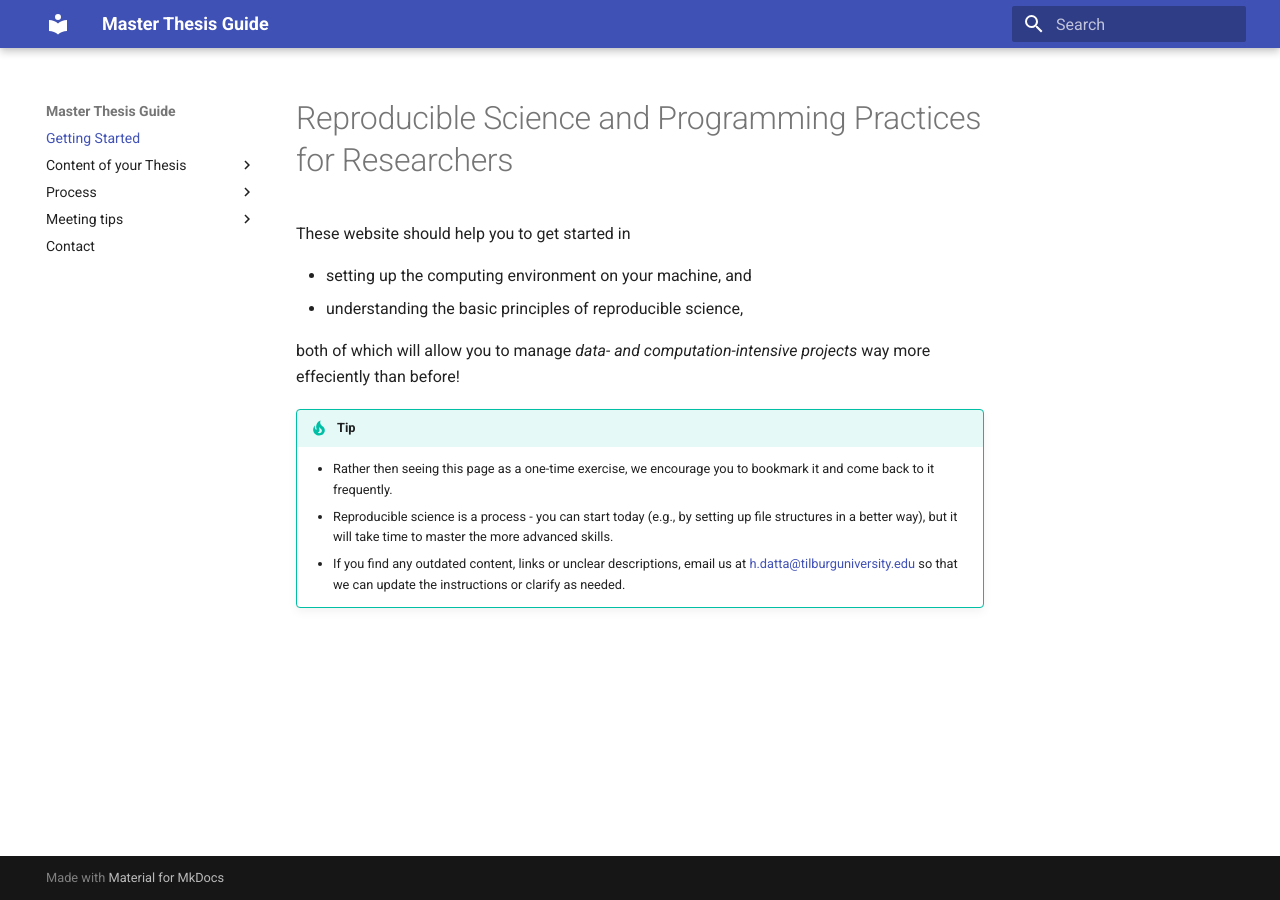
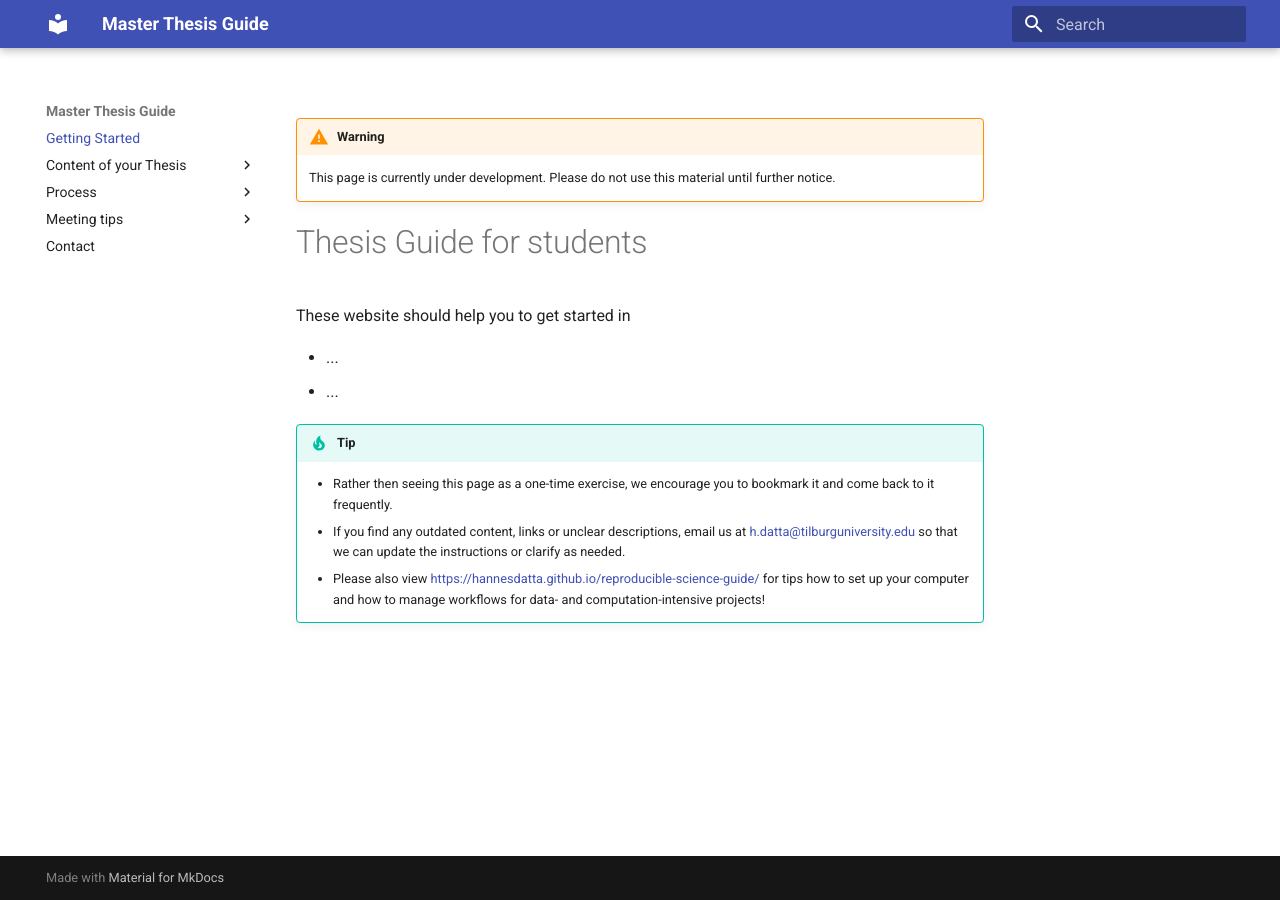
Before and after one commit to hannesdatta/thesis-guide-deprec, an MkDocs documentation site: the page built from docs/index.md, in a window 1280 px wide. Built offline with MkDocs 1.6.1 and Material for MkDocs 9.7.7, drawn with Linux system fonts in a browser that asks for light colours.

Commit message:
update index
...with specific tips

```diff
--- a/docs/index.md
+++ b/docs/index.md
@@ -1,16 +1,18 @@
-# Reproducible Science and Programming Practices for Researchers
+!!! warning
+	This page is currently under development. Please do not use this material until further notice.
+
+# Thesis Guide for students
 
 These website should help you to get started in
 
-- setting up the computing environment on your machine, and
-- understanding the basic principles of reproducible science,
-
-both of which will allow you to manage *data- and computation-intensive projects* way more effeciently than before!
+- ...
+- ...
 
 !!! tip
-    * Rather then seeing this page as a one-time exercise, we encourage you to bookmark it and come back to it frequently.
-	* Reproducible science is a process - you can start today (e.g., by setting up file structures in a better way), but it will take time to master the more advanced skills.
+	* Rather then seeing this page as a one-time exercise, we encourage you to bookmark it and come back to it frequently.
 	* If you find any outdated content, links or unclear descriptions, email us at [h.datta@tilburguniversity.edu]() so that we can update the instructions or clarify as needed.
+	* Please also view [https://hannesdatta.github.io/reproducible-science-guide/]() for tips how to set up your computer and how to manage workflows for data- and computation-intensive projects!
+
 
 <!-- !!! tip "Installation Help" -->
 <!--     Please try and install all the software before the course begins. -->
```
